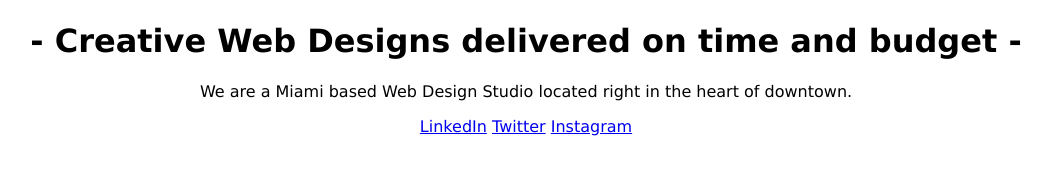
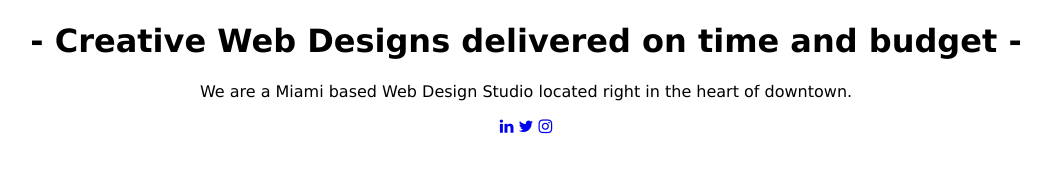
Before and after one commit to rimaaii/gwda133fa15, a plain HTML site: page index.html in a window 1280 px wide. Shown: the part 161-336 px from the top of the page, without its empty margins (114-1165 px from the left). Drawn offline with Linux system fonts and the light colour scheme.

Commit message:
Update index.html

```diff
--- a/index.html
+++ b/index.html
@@ -1,6 +1,7 @@
 <!DOCTYPE HTML>
 <head>
   <title>MIU WEB | Home</title>
+  <link rel="stylesheet" href="https://maxcdn.bootstrapcdn.com/font-awesome/4.4.0/css/font-awesome.min.css">
   <style>
     body{
       text-align: center;
@@ -13,8 +14,8 @@
   <h1>- Creative Web Designs delivered on time and budget -</h1>
 <p>We are a Miami based Web Design Studio located right in the heart of downtown.</p>
 <footer>
-  <a href="#">LinkedIn</a>
-  <a href="#">Twitter</a>
-  <a href="#">Instagram</a>
+  <a href="#"><i class="fa fa-linkedin"></i></a>
+  <a href="#"><i class="fa fa-twitter"></i></a>
+  <a href="#"><i class="fa fa-instagram"></i></a>
 </footer>
 </body>
```
